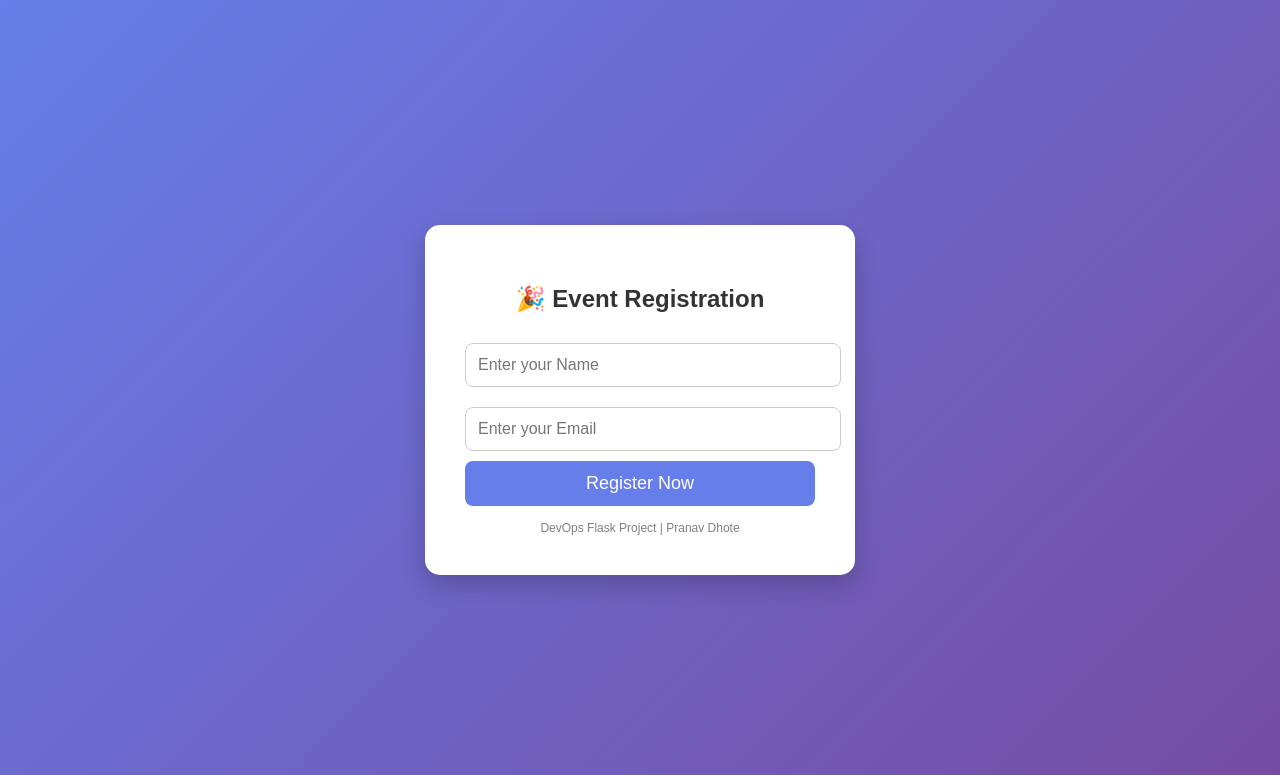
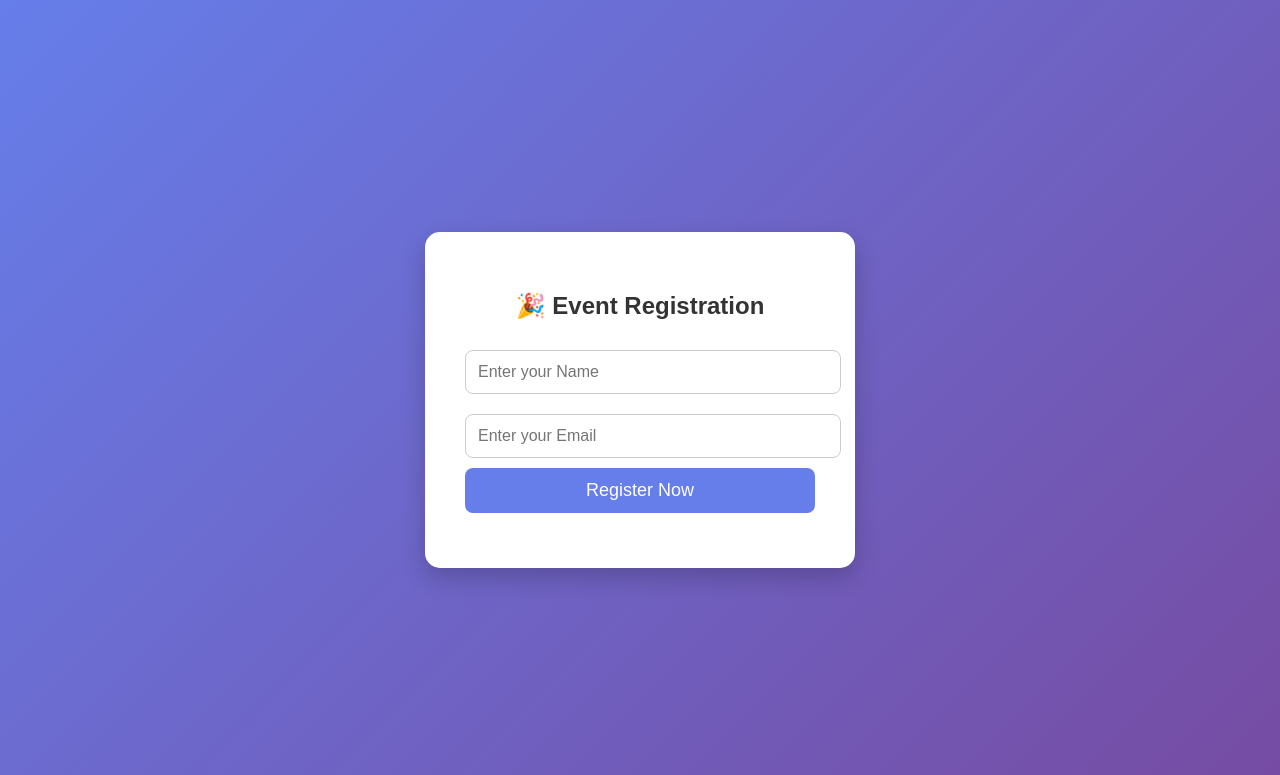
Before and after one commit to pranavtdhote/event-registration-devops, a Flask app: page / in a window 1280 px wide. Shown: the top 775 px of the page. Run offline with Flask 3, Linux system fonts and the light colour scheme.

Commit message:
footer removed

```diff
--- a/templates/register.html
+++ b/templates/register.html
@@ -107,7 +107,7 @@ color: gray;
 
 <div class="footer">
 
-DevOps Flask Project | Pranav Dhote
+
 
 </div>
 
```
